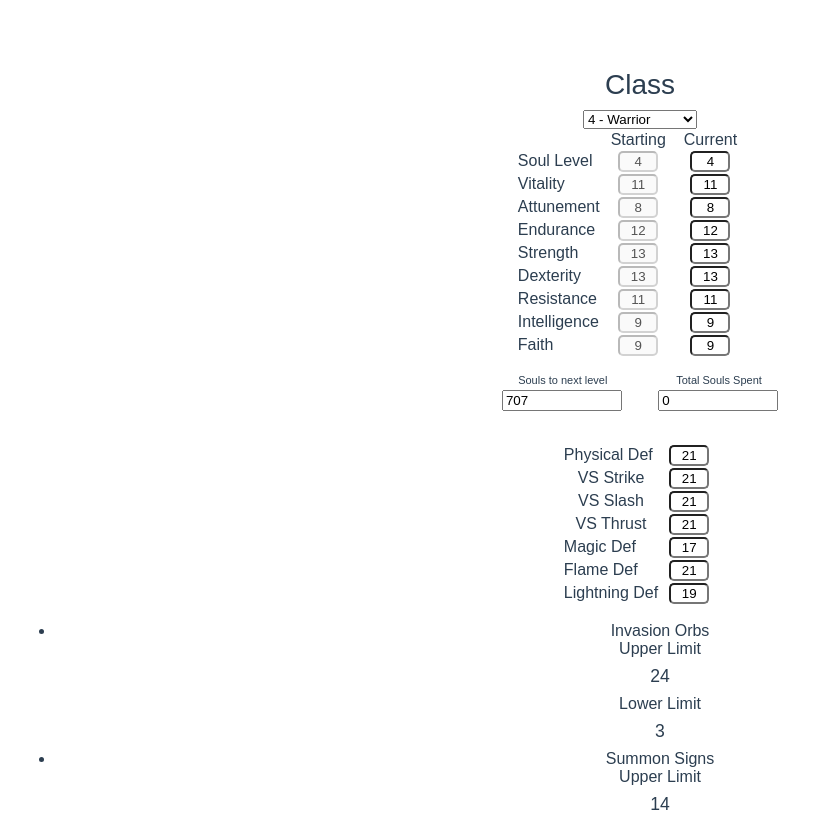
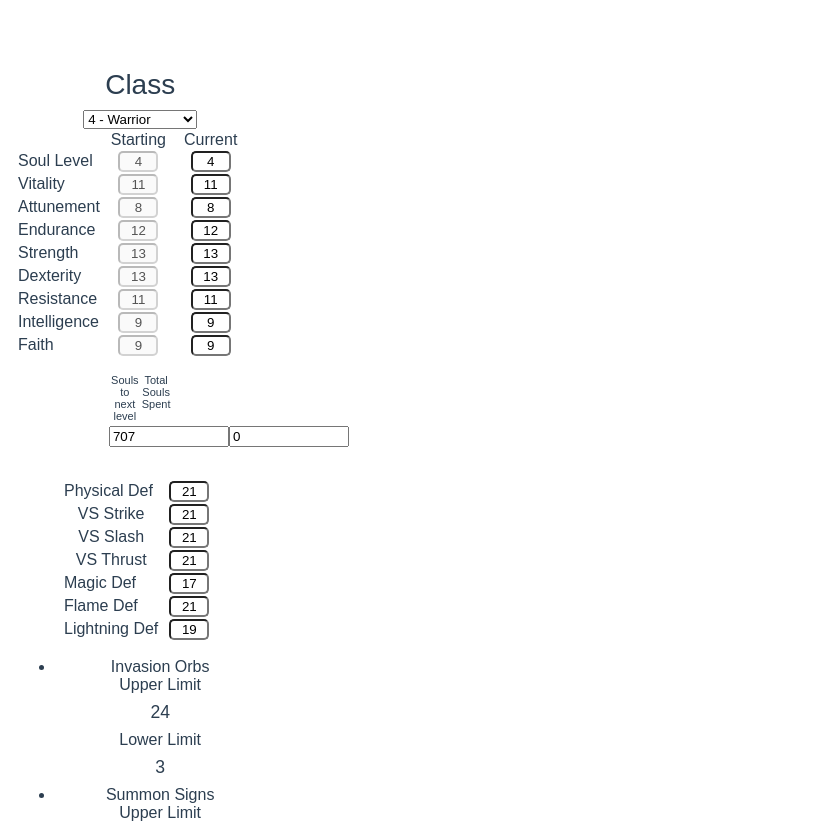
Before and after one commit to TwilDev/dark-souls-character-planner, a Vue app: page / in a window 1280 px wide. Shown: the top 823 px of the page, without its empty margins (0-823 px from the left). Built offline with nearby package versions, Linux system fonts and the light colour scheme.

Commit message:
adding ability to change stat by text - currently breaks soul level count

```diff
--- a/src/App.vue
+++ b/src/App.vue
@@ -1,5 +1,9 @@
 <template>
-  <StatSheet></StatSheet>
+<div class="d-flex main-wrap">
+  <div>
+    <StatSheet></StatSheet>
+  </div>
+</div>
 </template>
 
 <script>
@@ -22,4 +26,8 @@ export default {
   color: #2c3e50;
   margin-top: 60px;
 }
+
+.main-wrap {
+  flex-wrap: wrap;
+}
 </style>
--- a/src/views/StatSheet.vue
+++ b/src/views/StatSheet.vue
@@ -36,7 +36,8 @@
                 <input type="text" disabled v-model="characterClass[obj.name]">
               </td>
               <td>
-                <input type="text" readonly v-model="characterBuild[obj.name]">
+                <!-- <input type="text" @change="onTestChange" v-model.lazy="characterBuild[obj.name]"> -->
+                <input type="text" :id="obj.name" @change="onManualStatChange(characterBuild[obj.name], obj.name, $event)" :value="characterBuild[obj.name]">
               </td>
               <td class="d-flex">
                 <i @click="levelDownStat(obj.name)" class="gg-arrow-down"></i>
@@ -63,6 +64,18 @@
 </template>
 
 <script>
+
+/*
+
+----------------------ATTENTION BOI =------------------
+
+Use vue v-model.lazy for updating the object value when the user exits the input
+better explantion here https://learnvue.co/tutorials/v-model-guide#modifiers-for-v-model
+
+=======================================================
+
+*/
+
 //import Classes from "../components/ClassPicker"
 import Defence from "../components/Defences"
 import Matchmaking from "../components/Matchmaking"
@@ -102,6 +115,7 @@ export default {
     nextLevelSouls: 0,
     totalSoulsSpent: 0,
     lastSoulsSpent: 0,
+    test: {},
   }),
   computed: {
     nextSoulLevelCost() {
@@ -172,6 +186,25 @@ export default {
         this.totalSoulsSpent -= souls
         this.lastSoulsSpent = souls
       }
+    },
+    onManualStatChange(stat, statName, e) {
+
+      if (!e.target.value || parseInt(e.target.value) == this.characterBuild[statName]) {
+        let input = document.getElementById(statName)
+        input.value = stat
+        return
+      }
+
+      let newStatValue = parseInt(e.target.value)
+
+      //Get difference between stats
+      //Add difference to soul level
+      //Add to stat
+      //Find out some way to display the used souls
+      let statDifference = newStatValue - this.characterBuild[statName]
+      console.log(statDifference)
+      this.characterBuild.level += (statDifference)
+      this.characterBuild[statName] = parseInt(e.target.value)
     }
   },
   mounted() {
```
